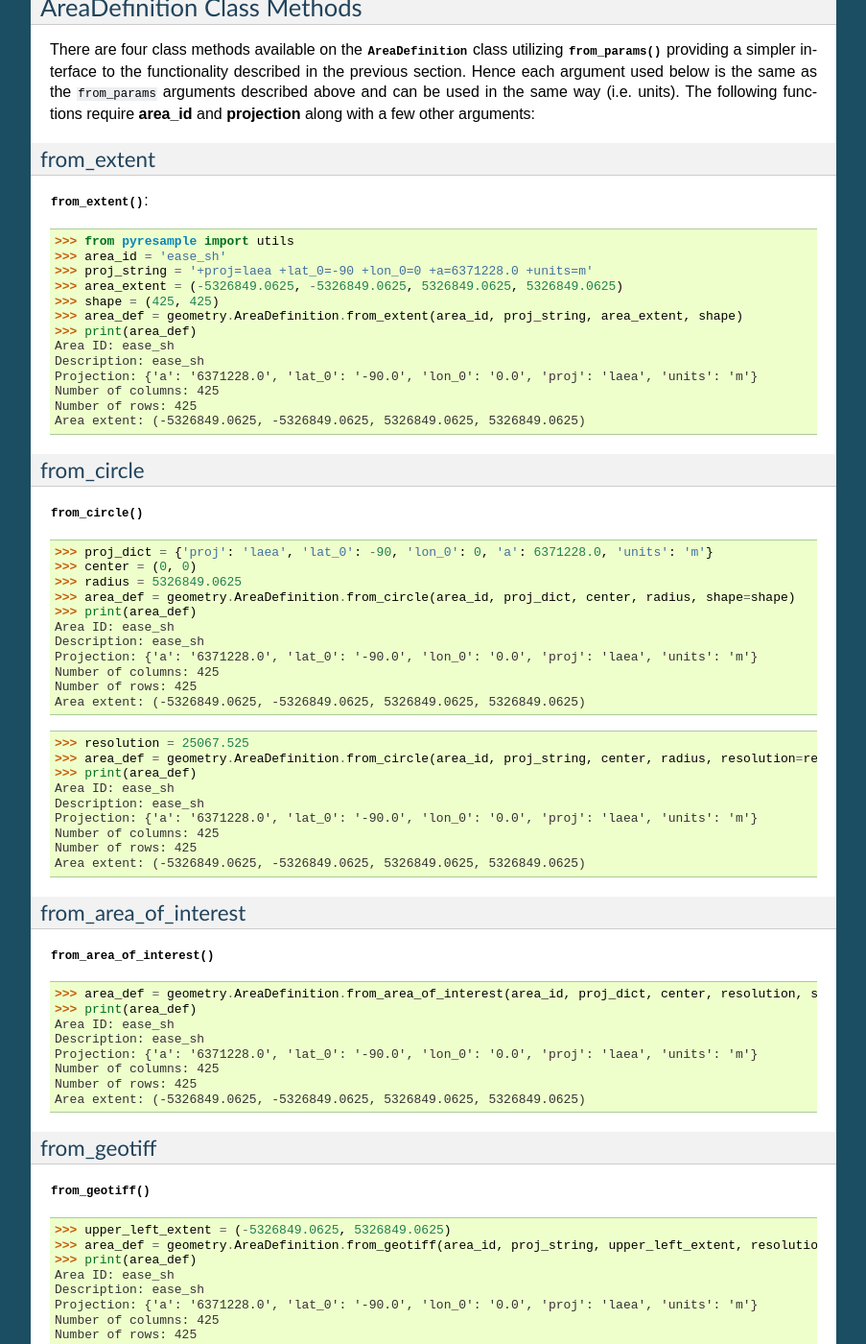
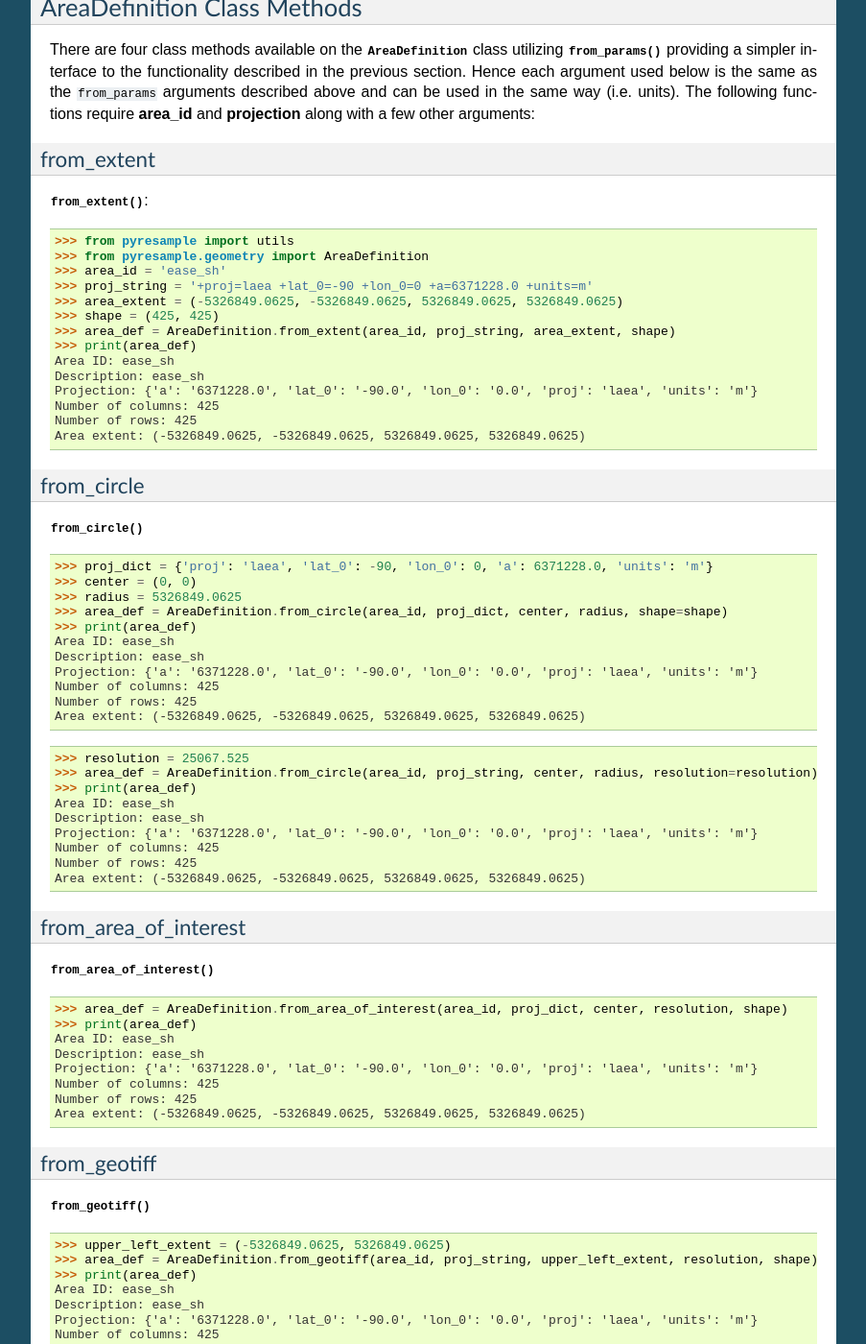
Before and after one commit to pytroll/pyresample, a Sphinx documentation site: the page built from docs/source/geometry_utils.rst, in a window 1280 px wide and 1400 px high, scrolled down 1681 px. Shown: the whole window at 96% size, without its empty margins (198-1101 px from the left). Built offline with Sphinx 7.4.7, drawn with Linux system fonts in a browser that asks for light colours.

```diff
--- a/docs/source/geometry_utils.rst
+++ b/docs/source/geometry_utils.rst
@@ -125,11 +125,12 @@
 .. doctest::
 
  >>> from pyresample import utils
+ >>> from pyresample.geometry import AreaDefinition
  >>> area_id = 'ease_sh'
  >>> proj_string = '+proj=laea +lat_0=-90 +lon_0=0 +a=6371228.0 +units=m'
  >>> area_extent = (-5326849.0625, -5326849.0625, 5326849.0625, 5326849.0625)
  >>> shape = (425, 425)
- >>> area_def = geometry.AreaDefinition.from_extent(area_id, proj_string, area_extent, shape)
+ >>> area_def = AreaDefinition.from_extent(area_id, proj_string, area_extent, shape)
  >>> print(area_def)
  Area ID: ease_sh
  Description: ease_sh
@@ -148,7 +149,7 @@
  >>> proj_dict = {'proj': 'laea', 'lat_0': -90, 'lon_0': 0, 'a': 6371228.0, 'units': 'm'}
  >>> center = (0, 0)
  >>> radius = 5326849.0625
- >>> area_def = geometry.AreaDefinition.from_circle(area_id, proj_dict, center, radius, shape=shape)
+ >>> area_def = AreaDefinition.from_circle(area_id, proj_dict, center, radius, shape=shape)
  >>> print(area_def)
  Area ID: ease_sh
  Description: ease_sh
@@ -160,7 +161,7 @@
 .. doctest::
 
  >>> resolution = 25067.525
- >>> area_def = geometry.AreaDefinition.from_circle(area_id, proj_string, center, radius, resolution=resolution)
+ >>> area_def = AreaDefinition.from_circle(area_id, proj_string, center, radius, resolution=resolution)
  >>> print(area_def)
  Area ID: ease_sh
  Description: ease_sh
@@ -176,7 +177,7 @@
 
 .. doctest::
 
- >>> area_def = geometry.AreaDefinition.from_area_of_interest(area_id, proj_dict, center, resolution, shape)
+ >>> area_def = AreaDefinition.from_area_of_interest(area_id, proj_dict, center, resolution, shape)
  >>> print(area_def)
  Area ID: ease_sh
  Description: ease_sh
@@ -191,7 +192,7 @@
 :func:`~pyresample.geometry.AreaDefinition.from_geotiff`
 
  >>> upper_left_extent = (-5326849.0625, 5326849.0625)
- >>> area_def = geometry.AreaDefinition.from_geotiff(area_id, proj_string, upper_left_extent, resolution, shape)
+ >>> area_def = AreaDefinition.from_geotiff(area_id, proj_string, upper_left_extent, resolution, shape)
  >>> print(area_def)
  Area ID: ease_sh
  Description: ease_sh
```
Also changed, not shown: 3 other files.
